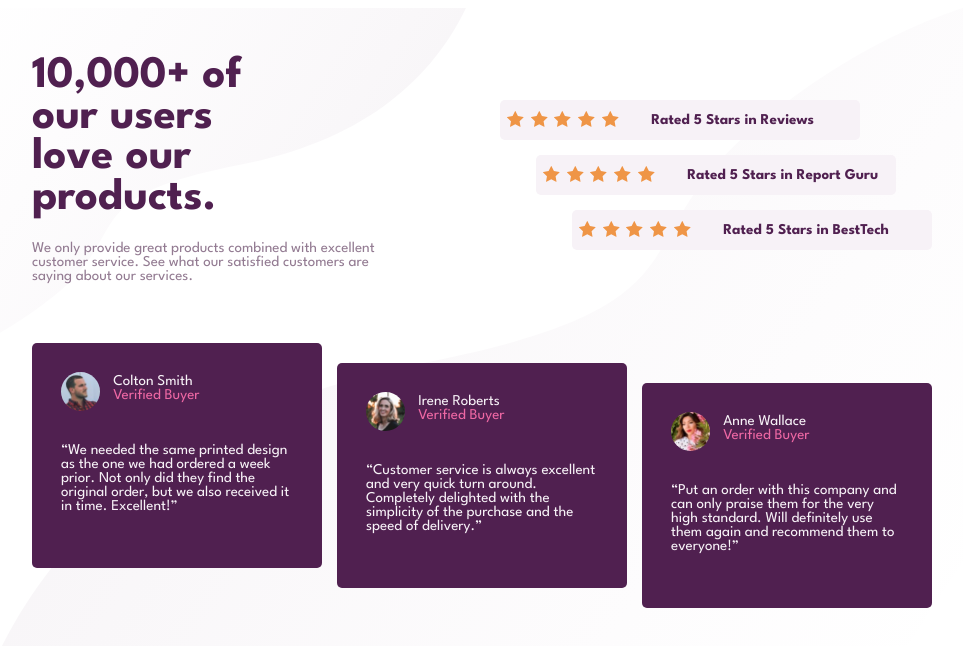
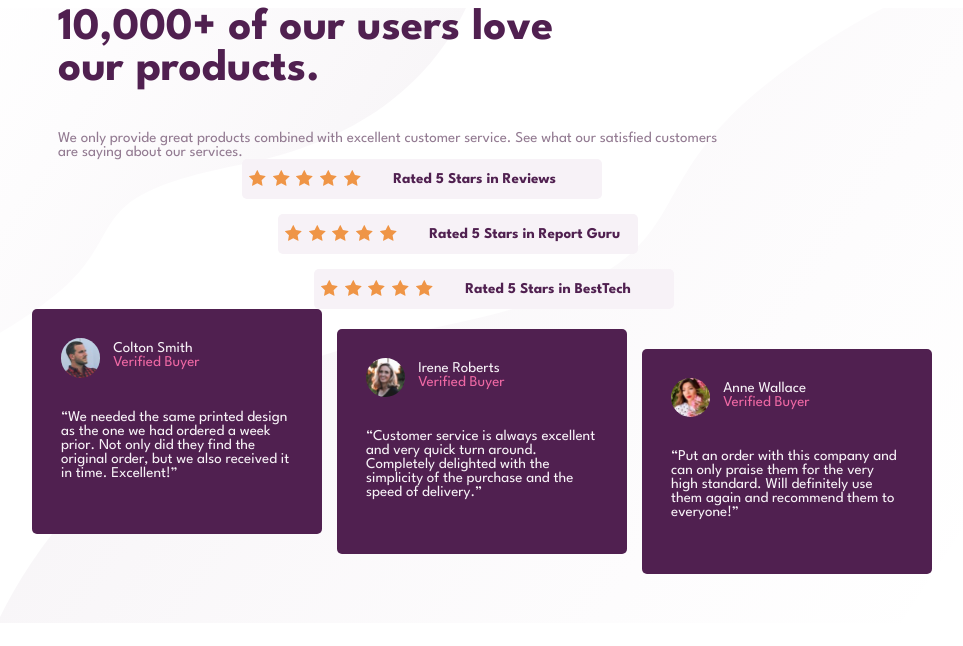
Before and after one commit to fjord20/front-end-mentor-project-5, a plain HTML site: page index.html in a window 1280 px wide. Shown: the whole page, without its empty margins (126-1089 px from the left). Drawn offline with Linux system fonts and the light colour scheme.

Commit message:
update html

```diff
--- a/index.html
+++ b/index.html
@@ -3,12 +3,7 @@
   <head>
     <meta charset="UTF-8" />
     <meta name="viewport" content="width=device-width, initial-scale=1.0" />
-    <link
-      rel="icon"
-      type="image/png"
-      sizes="32x32"
-      href="./images/favicon-32x32.png"
-    />
+    <link rel="icon" type="image/png" sizes="32x32" href="./images/favicon-32x32.png"/>
     <link rel="stylesheet" href="/style/style.css">
     <link rel="preconnect" href="https://fonts.googleapis.com">
     <link rel="preconnect" href="https://fonts.gstatic.com" crossorigin>
@@ -17,14 +12,14 @@
   </head>
   <body>
   <div class="layout-container">
-  <div class="heading">
+    <section>
       <div class="h1-heading">
         <h1> 10,000+ of our users love our products. </h1>
       </div>
       <div class="text-heading">
         <p> We only provide great products combined with excellent customer service. See what our satisfied customers are saying about our services.</p>
       </div>
-  </div>
+    </section>
     <div class="rating">
       <div class="rating-1">
         <div class="stars">
```
Lines whose indentation alone changed are shown as unchanged.
